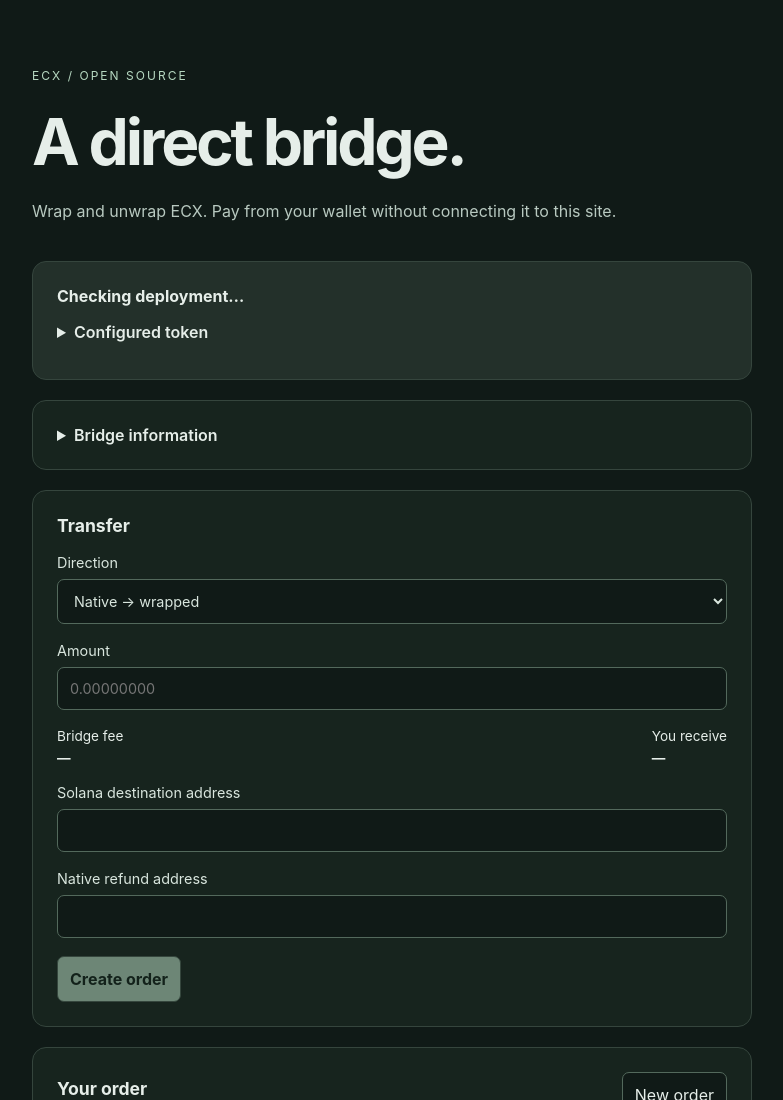
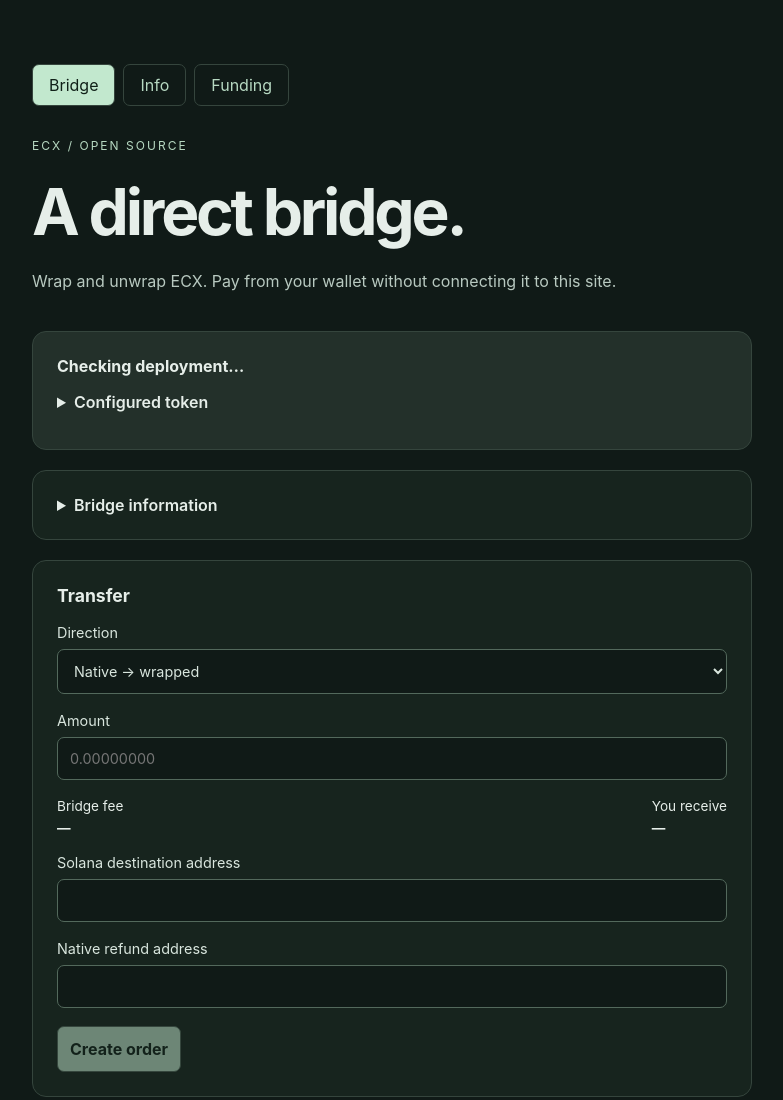
Before and after one commit to freewillydev/ecx-solana-bridge, a plain HTML site: page 2-Wrap-Unwrap-Server/web/index.html in a window 1280 px wide. Shown: the top 1100 px of the page, without its empty margins (248-1031 px from the left). Drawn offline with Linux system fonts and the light colour scheme; a script that the page names is missing.

Commit message:
Add consistent Bridge Info and Funding navigation

```diff
--- a/2-Wrap-Unwrap-Server/web/index.html
+++ b/2-Wrap-Unwrap-Server/web/index.html
@@ -9,6 +9,11 @@
   </head>
   <body>
     <main>
+      <nav aria-label="Main navigation">
+        <a href="/" aria-current="page">Bridge</a>
+        <a href="/info">Info</a>
+        <a href="/funding">Funding</a>
+      </nav>
       <header>
         <span class="eyebrow">ECX / OPEN SOURCE</span>
         <h1>A direct bridge.</h1>
--- a/2-Wrap-Unwrap-Server/web/style.css
+++ b/2-Wrap-Unwrap-Server/web/style.css
@@ -157,3 +157,26 @@ select:focus {
 .report-table th, .report-table td { padding: 10px 12px; text-align: right; border-bottom: 1px solid #53695c; }
 .report-table th:first-child { text-align: left; }
 summary { cursor: pointer; font-weight: 600; }
+
+nav {
+  display: flex;
+  flex-wrap: wrap;
+  gap: 8px;
+  margin-bottom: 28px;
+}
+nav a {
+  padding: 10px 16px;
+  border: 1px solid #35453d;
+  border-radius: 7px;
+  color: #b7d9c2;
+  text-decoration: none;
+}
+nav a[aria-current="page"] {
+  background: #c2e8ce;
+  color: #102018;
+}
+nav a:hover, nav a:focus-visible {
+  outline: 2px solid #bae7c7;
+  outline-offset: 2px;
+}
+.card p { overflow-wrap: anywhere; }
```
Also changed, not shown: 1 other file.
